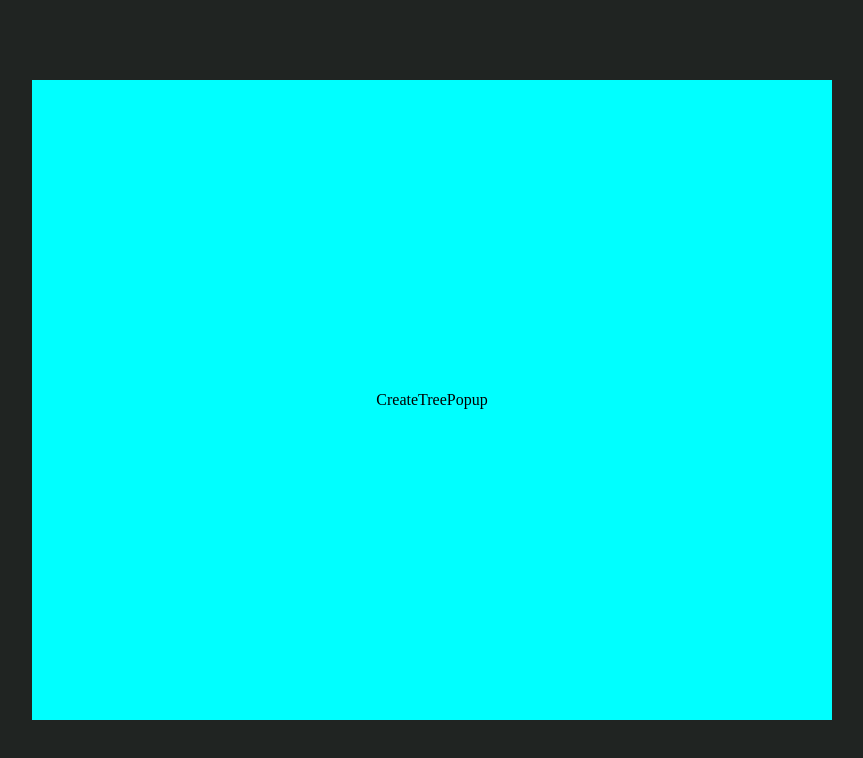
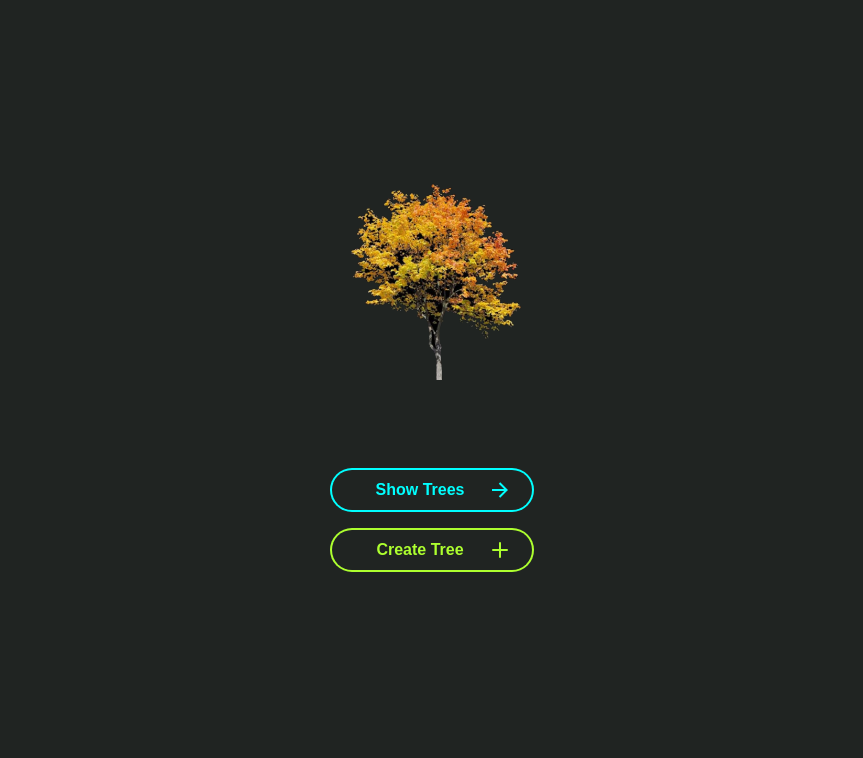
Before and after one commit to JanP1/family-tree, a React (Vite) app: page / in a window 1280 px wide. Shown: the top 758 px of the page, without its empty margins (208-1071 px from the left). Built offline with nearby package versions, Linux system fonts and the light colour scheme.

Commit message:
Zustand added for initial visibility settings

```diff
--- a/src/App.tsx
+++ b/src/App.tsx
@@ -1,20 +1,20 @@
 import "./App.css";
-import { useState } from "react";
 import "./components/Buttons.css"
 import FamilyTreeCanvas from "./components/FamilyTreeCanvas";
 import MainMenu from "./components/MainMenu";
 import CreateTreePopup from "./components/popups/CreateTreePopup";
+import useVisibilityStore from "./stores/visibilityStore";
+
 
 function App() {
 
-  const [createPopupActive, setCreatePopupActive] = useState(true);
-
-  let treeEditorActivated = false;
+  const mainMenuVisibility = useVisibilityStore((state) => state.mainMenuVisibility);
+  const createPopupVisibility = useVisibilityStore((state) => state.createPopupVisibility)
 
 
   const closePopup = (event:React.MouseEvent<HTMLDivElement>) => {
     if (event.target === event.currentTarget) {
-      setCreatePopupActive(false);
+      useVisibilityStore.getState().createPopupClosed();
     }
   };
 
@@ -23,15 +23,15 @@ function App() {
     <div className="spa-layout-container" onClick={closePopup}>
 
 
-      {!treeEditorActivated &&
+      {mainMenuVisibility &&
         <>
           <MainMenu/>
-          { createPopupActive && <CreateTreePopup/>}
+          { createPopupVisibility && <CreateTreePopup/>}
         </>
 
 
       }
-      {treeEditorActivated && <div className="main-page-grid">
+      {!mainMenuVisibility && <div className="main-page-grid">
 
         <div className="main-left-grid-block">
 
--- a/src/components/MainMenu.tsx
+++ b/src/components/MainMenu.tsx
@@ -1,12 +1,21 @@
 import "./MainMenu.css"
 import logo from '../assets/tree.png'
+import useVisibilityStore from "../stores/visibilityStore"
 
 export default function MainMenu() {
+
+
+  const openCreatePopup = () => {
+    useVisibilityStore.getState().createPopupOpened();
+  };
+
   return (
     <div className="main-menu-container">
       <img src={logo} alt="Logo" className="tree-logo"/>
 
       <div className="menu-button-container">
+
+        {/* === Button for showing created trees === */}
         <button className="animated-button aqua-button">
           <svg viewBox="0 0 24 24" className="arr-2" >
             <path
@@ -21,7 +30,9 @@ export default function MainMenu() {
             ></path>
           </svg>
         </button>
-        <button className="animated-button green-button">
+
+        {/* === Button for showing tree creation popup === */}
+        <button className="animated-button green-button" onClick={openCreatePopup}>
           <svg viewBox="0 0 24 24" className="arr-2" >
             <path d="M12 5v14M5 12h14" stroke="currentColor" stroke-width="2" stroke-linecap="round" />
           </svg>
@@ -31,6 +42,7 @@ export default function MainMenu() {
             <path d="M12 5v14M5 12h14" stroke="currentColor" stroke-width="2" stroke-linecap="round" />
           </svg>
         </button>
+
       </div>
     </div>
   )
--- /dev/null
+++ b/src/stores/visibilityStore.tsx
@@ -0,0 +1,34 @@
+// src/store.ts
+import { create } from 'zustand';
+
+interface VisibilityState {
+  mainMenuVisibility: boolean;
+  mainMenuOpened: () => void;
+  mainMenuClosed: () => void;
+
+  createPopupVisibility: boolean;
+  createPopupOpened: () => void;
+  createPopupClosed: () => void;
+
+  showTreesPopupVisibility: boolean;
+  showTreesPopupOpened: () => void;
+  showTreesPopupClosed: () => void;
+}
+
+const useVisibilityStore = create<VisibilityState>((set) => ({
+  mainMenuVisibility: true,
+  mainMenuOpened: () => set(() => ({ mainMenuVisibility: true })),
+  mainMenuClosed: () => set(() => ({ mainMenuVisibility: false })),
+
+
+  createPopupVisibility: false,
+  createPopupOpened: () => set(() => ({ createPopupVisibility: true })),
+  createPopupClosed: () => set(() => ({ createPopupVisibility: false })),
+
+
+  showTreesPopupVisibility: false,
+  showTreesPopupOpened: () => set(() => ({ showTreesPopupVisibility: true })),
+  showTreesPopupClosed: () => set(() => ({ showTreesPopupVisibility: false })),
+}));
+
+export default useVisibilityStore;
```
Also changed, not shown: package.json (+5 -4 lines), 1 other file (tests, documents, lock files or other folders).
